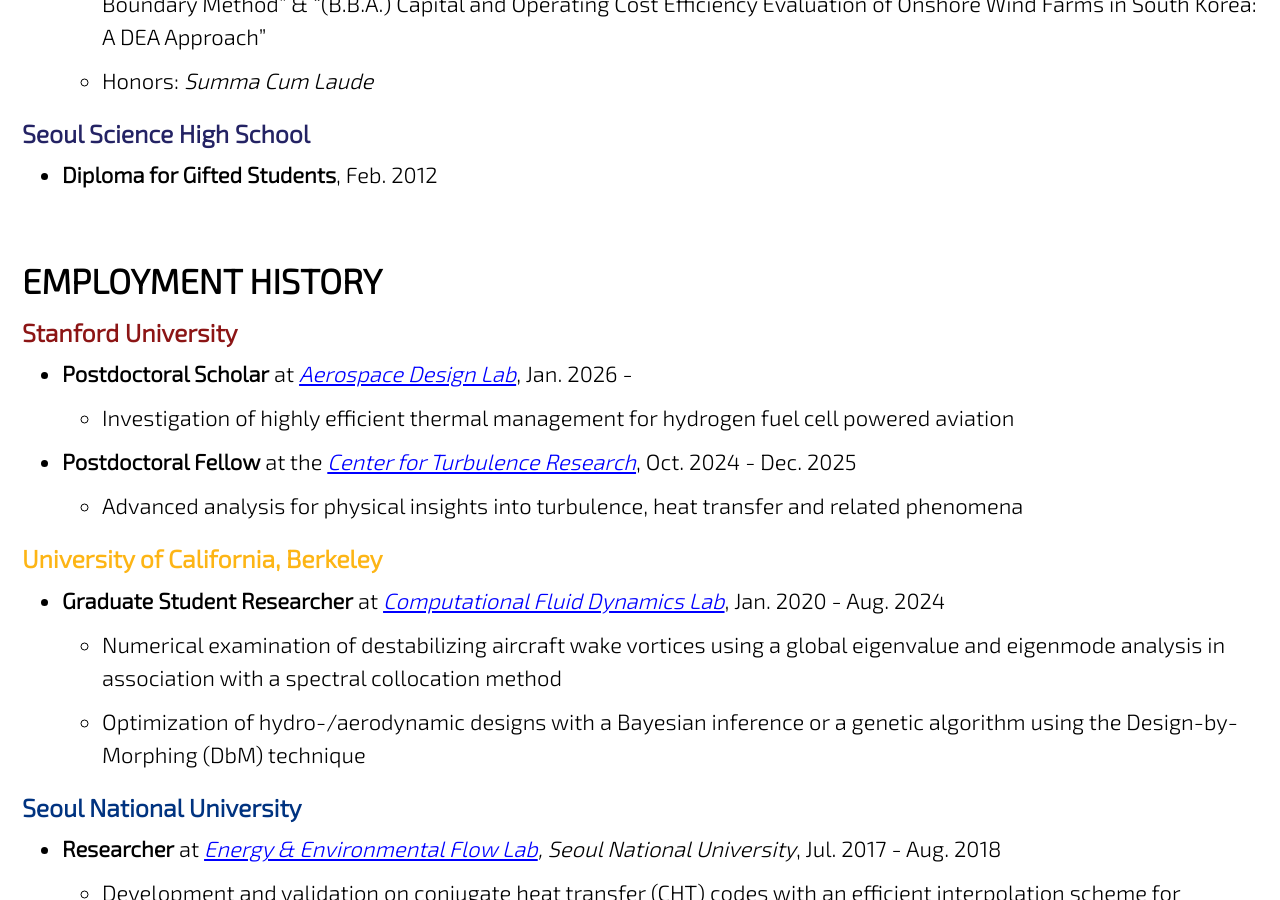
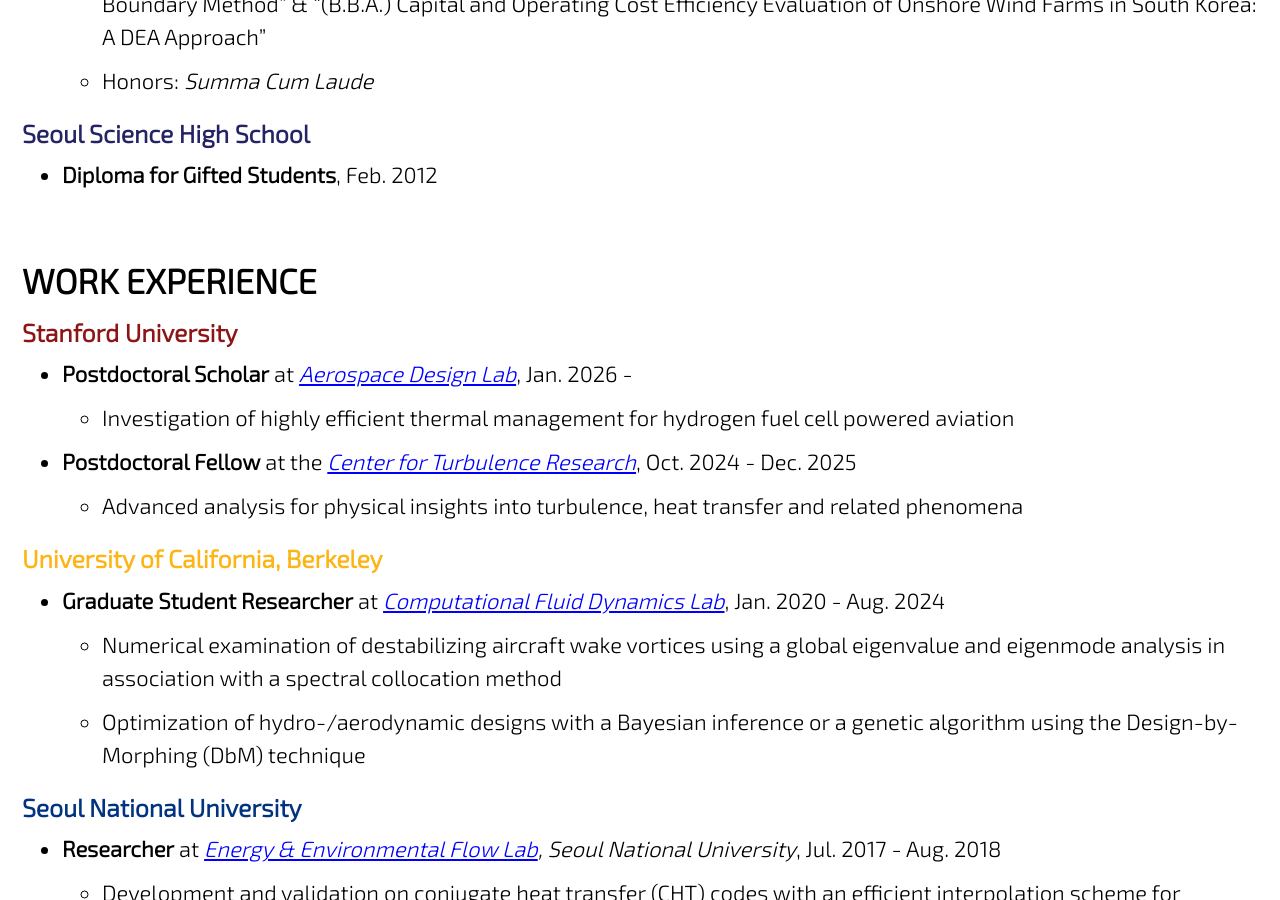
Before and after one commit to jun9303/jun9303.github.io, a Jekyll site: the page built from _pages/about_me.md, in a window 1280 px wide and 900 px high, scrolled down 1517 px. Built offline with Jekyll 4.4.1, drawn with Linux system fonts in a browser that asks for light colours; cached includes are drawn as plain includes.

Commit message:
Update section title

```diff
--- a/_pages/about_me.md
+++ b/_pages/about_me.md
@@ -52,7 +52,7 @@ feature_row:
 ### <span style="color: #242364">Seoul Science High School</span>
 - **Diploma for Gifted Students**, Feb. 2012
 
-# EMPLOYMENT HISTORY
+# WORK EXPERIENCE
 
 ### <span style="color: #8C1515">Stanford University</span>
 - **Postdoctoral Scholar** at *[Aerospace Design Lab](https://adl.stanford.edu/)*, Jan. 2026 -
```
